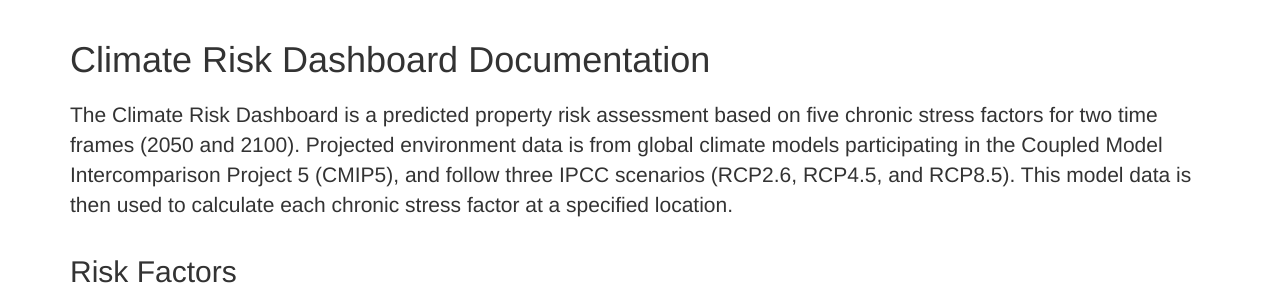
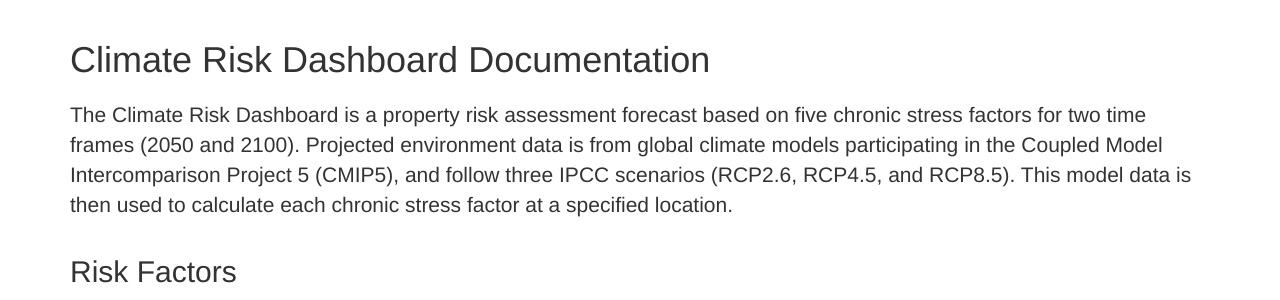
Before and after one commit to ericjwei/portfolio, a Flask app: template portfolio/templates/climate_documentation.html in a window 1280 px wide. Shown: the part 52-352 px from the top of the page. Run offline with Flask 3, Linux system fonts and the light colour scheme; the template is opened without the code that fills it, so the values that code supplies are empty; some libraries are stand-ins or nearby versions.

Commit message:
edit documentation wording

```diff
--- a/portfolio/climate_risk_dash/spei.py
+++ b/portfolio/climate_risk_dash/spei.py
@@ -60,7 +60,6 @@ def getSPEI(name: str, lat: float, lon: float) -> float:
     currentData = Dataset(path.join(wd, "data/spei12.nc"), mode = 'r')
     spei = currentSpei(currentData, lat, lon)
     currentData.close()
-
     # Check if report already exists
     # If report exists, return spei
     # Else continue to make report
--- a/portfolio/templates/climate_documentation.html
+++ b/portfolio/templates/climate_documentation.html
@@ -5,7 +5,7 @@
   <div class="container">
     <h1 style="padding-bottom: 10px;">Climate Risk Dashboard Documentation</h1>
     <p style="font-size: 1.5em; padding-bottom: 15px;">The Climate Risk
-    Dashboard is a predicted property risk assessment based on five chronic
+    Dashboard is a property risk assessment forecast based on five chronic
     stress factors for two time frames (2050 and 2100). Projected environment
     data is from global climate models participating in the Coupled Model
     Intercomparison Project 5 (CMIP5), and follow three IPCC scenarios (RCP2.6,
```
